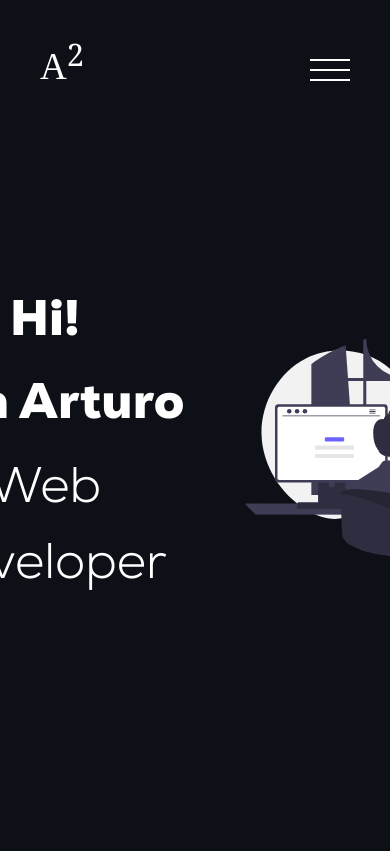
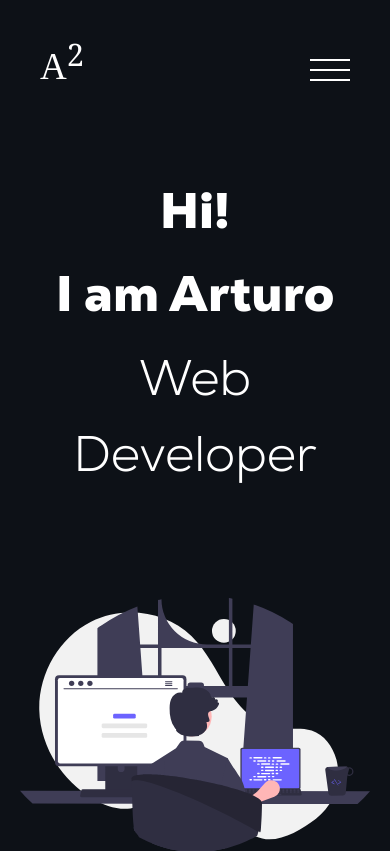
Before and after one commit to Houser97/Portfolio, a React (Create React App) app: page / in a window 390 px wide. Shown: the top 851 px of the page. Built offline with nearby package versions, Linux system fonts and the light colour scheme.

Commit message:
Add media queries to fine tune grid

```diff
--- a/src/styles/Home.css
+++ b/src/styles/Home.css
@@ -2,7 +2,7 @@
     width: 100%;
     min-height: 100vh;
     display: grid;
-    grid-template-columns: minmax(400px, 1fr) minmax(300px, 500px);
+    grid-template-columns: minmax(400px, 1fr) minmax(400px, 500px);
     justify-content: center;
     align-items: center;
     overflow: hidden;
@@ -25,6 +25,27 @@
     height: auto;
     left: 0px;
     margin-top: 50px;
+}
+
+@media (max-width: 900px) {
+    .Home{
+        padding: 0px 30px;
+    }
+}
+
+@media (max-width: 850px) {
+    .Home{
+        padding: 0px 20px;
+        grid-template-columns: minmax(300px, 1fr) minmax(330px, 500px);
+    }
+}
+
+@media (max-width: 650px) {
+    .Home{
+        padding-top: 100px;
+        grid-template-columns: repeat(auto-fit, minmax(300px, 1fr));
+        grid-template-rows: repeat(auto-fit, minmax(300px, 400px));
+    }
 }
 
 /*
@@ -86,22 +107,6 @@
     border-top: var(--border-width) var(--border-color) solid;
     border-right: var(--border-width) var(--background) solid;
 }
-*/
-
-@media (max-width: 700px) {
-    .home-subcontainer{
-        display: flex;
-        justify-content: center;
-        align-items: center;
-        height: 100%;
-        min-height: 100vh;
-        padding: 0px 20px;
-        padding-top: 50px;
-        position: relative;
-    }
-}
-
-/*
 
 @media (max-width: 680px) {
     .border-bottom{
```
